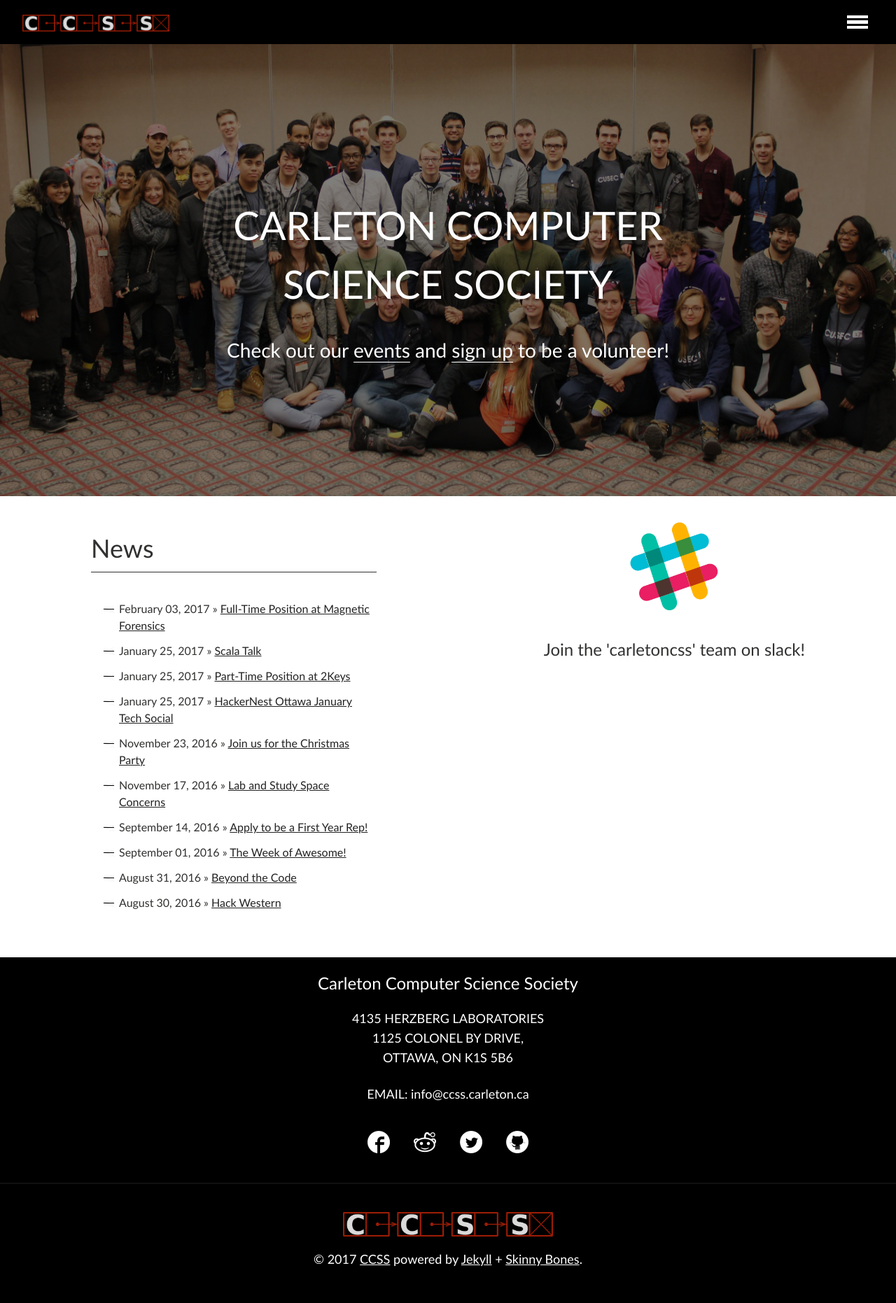
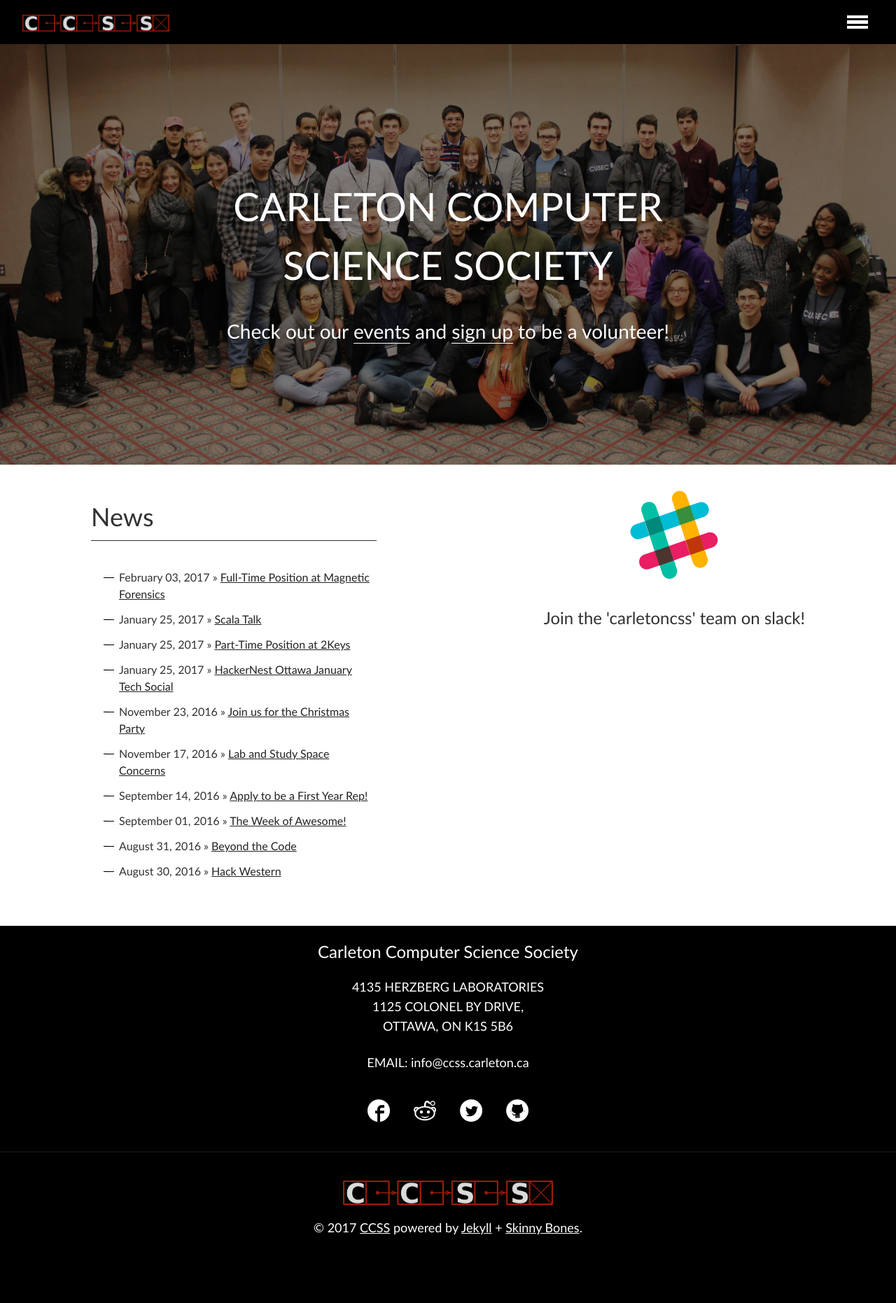
Before and after one commit to CarletonComputerScienceSociety/carletoncomputersciencesociety.github.io, a Jekyll site: the page built from index.md, in a window 1280 px wide. Shown: the whole page at 70% size. Built offline with Jekyll 4.4.1, drawn with Linux system fonts in a browser that asks for light colours; after the commit the page ends 1817 px from its top, so only the background shows below that.

Commit message:
Update main.html

```diff
--- a/_layouts/main.html
+++ b/_layouts/main.html
@@ -2,7 +2,7 @@
 layout: base
 published: true
 ---
-      <div class="main-page-image-wrapper" style="padding-top: 25vh; padding-bottom: 15vh; background-image: linear-gradient(rgba(0, 0, 0, 0.5), rgba(0, 0, 0, 0.5)), url('{{ page.pimage }}'); font-size:{{ page.subjectsize }};">
+      <div class="main-page-image-wrapper" style="padding-top: 22vh; padding-bottom: 13vh; background-image: linear-gradient(rgba(0, 0, 0, 0.5), rgba(0, 0, 0, 0.5)), url('{{ page.pimage }}'); font-size:{{ page.subjectsize }};">
         <div class='main-front-page-subject' style="{{ page.subjectstyle }}">CARLETON COMPUTER<br>SCIENCE SOCIETY
             <h3 style="margin-bottom:50px;">Check out our <a href="https://ccss.carleton.ca/community/events/" target="_blank" class="skinny-underline">events</a> and <a href="https://ccss.carleton.ca/opportunities/volunteer/" target="_blank" class="skinny-underline">sign up</a> to be a volunteer!</h3>
    		</div>
```
